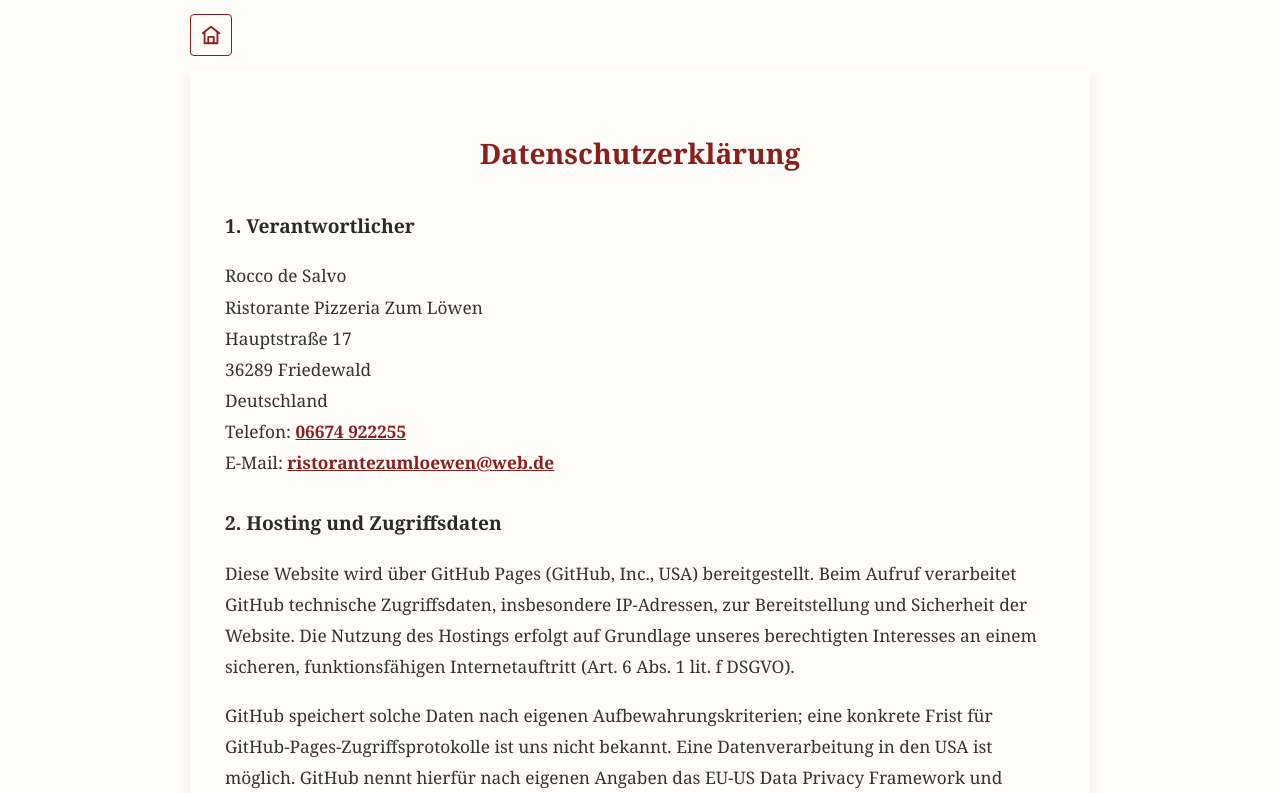
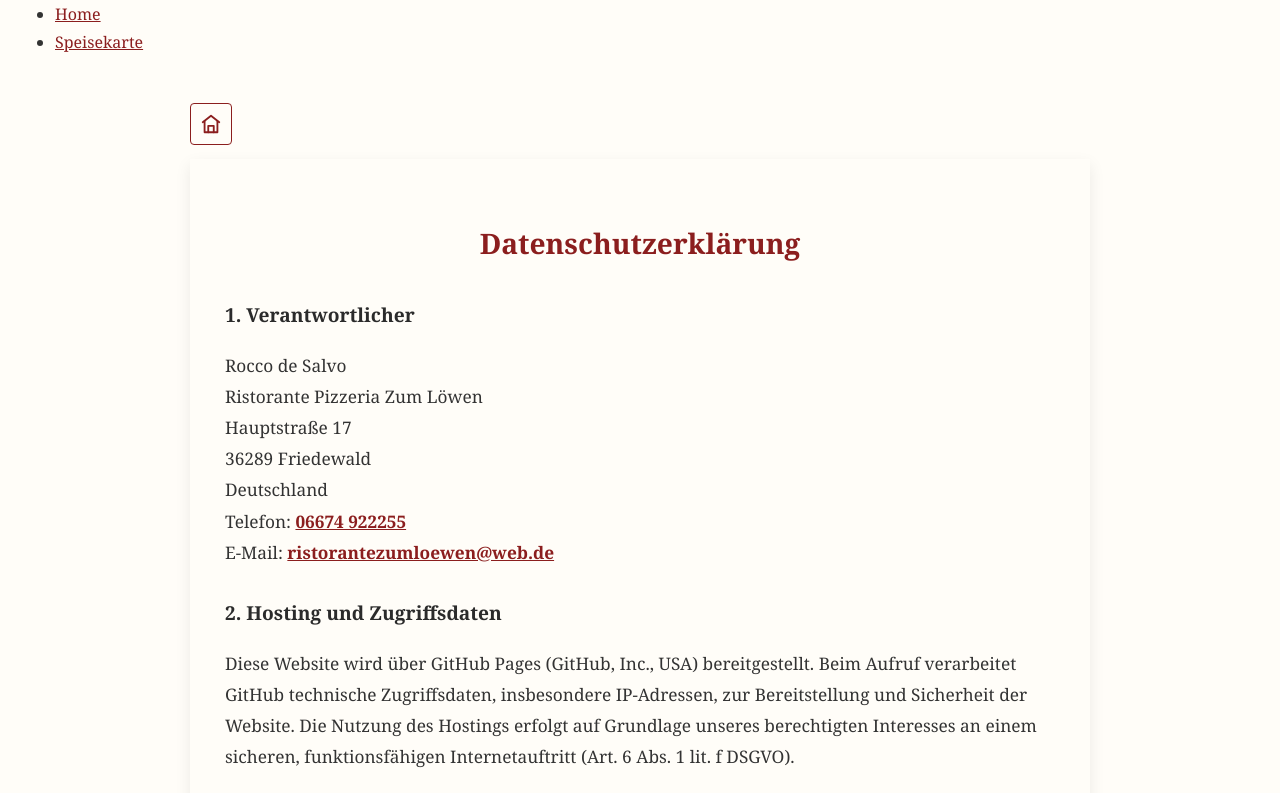
Before and after one commit to ids02-byte/ristorante-zum-loewen, a plain HTML site: page datenschutz.html in a window 1280 px wide. Shown: the part 307-1100 px from the top of the page. Drawn offline with Linux system fonts and the light colour scheme.

Commit message:
Add Home and Speisekarte navigation to datenschutz.html

```diff
--- a/datenschutz.html
+++ b/datenschutz.html
@@ -28,6 +28,12 @@
         <img src="logopizza.jpg" alt="Pizza im Ristorante Pizzeria Zum Löwen" class="header-imageright">
     </div>
 </header>
+<nav class="primary-nav" aria-label="Hauptnavigation">
+    <ul>
+        <li><a href="index.html">Home</a></li>
+        <li><a href="speisekarte.html">Speisekarte</a></li>
+    </ul>
+</nav>
 
 
 <main class="legal-page">
```
